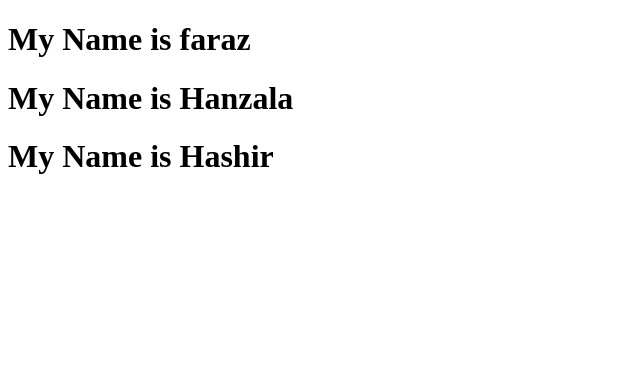
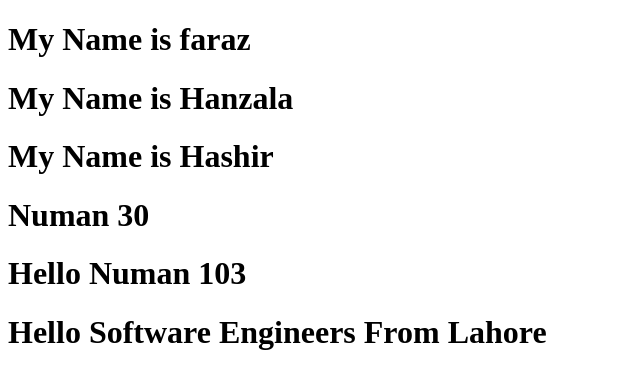
Before and after one commit to Farazkhanbwn/React-JS-app, a React (Create React App) app in the folder setup-using-npm/my-app/: page / in a window 1280 px wide. Shown: the top 388 px of the page, without its empty margins (0-640 px from the left). Built offline with nearby package versions, Linux system fonts and the light colour scheme.

Commit message:
complete javascript Exprssion

```diff
--- a/setup-using-npm/my-app/package.json
+++ b/setup-using-npm/my-app/package.json
@@ -6,6 +6,7 @@
     "@testing-library/jest-dom": "^5.17.0",
     "@testing-library/react": "^13.4.0",
     "@testing-library/user-event": "^13.5.0",
+    "prop-types": "^15.8.1",
     "react": "^18.2.0",
     "react-dom": "^18.2.0",
     "react-scripts": "5.0.1",
--- a/setup-using-npm/my-app/public/index.html
+++ b/setup-using-npm/my-app/public/index.html
@@ -16,6 +16,7 @@
   <body>
     <noscript>You need to enable JavaScript to run this app.</noscript>
     <div id="root"></div>
-
+    <div id="expression"></div>
+    <div id="testing"></div>
   </body>
 </html>
--- /dev/null
+++ b/setup-using-npm/my-app/src/Js_expression/JSX_children.js
@@ -0,0 +1,13 @@
+import React , {Component} from "react";
+
+// const Value = props => {
+//     return <h1>Hello Software Engineers From {props.children}</h1>
+// }
+
+class Value extends Component{
+    render(){
+        return <h1>Hello Software Engineers From {this.props.children}</h1>
+    }
+}
+
+export default Value;
--- /dev/null
+++ b/setup-using-npm/my-app/src/Js_expression/js_expression.js
@@ -0,0 +1,32 @@
+import React from "react";
+import PropTypes from "prop-types";
+
+// const name = {
+//     firstname : "Talha"
+// }
+const Exression = (props) => {
+    return <div>
+        <h1>{props.name} {10 + 20}</h1>
+        <h1>Hello {props.name} {props.marks}</h1>
+    </div>
+
+}
+
+const show = (name) => {
+    return name;
+}
+
+const Person = () => {
+    return <h1>Hello {show("Usman")}</h1>
+}
+
+Exression.propTypes = {
+    name : PropTypes.string.isRequired,
+    marks : PropTypes.number
+}
+
+Exression.defaultProps = {
+    name : "Abdullah",
+}
+// export default Person;
+export default Exression;
```
Also changed, not shown: setup-using-npm/my-app/src/index.js (+7 -0 lines), 1 other file (tests, documents, lock files or other folders).
